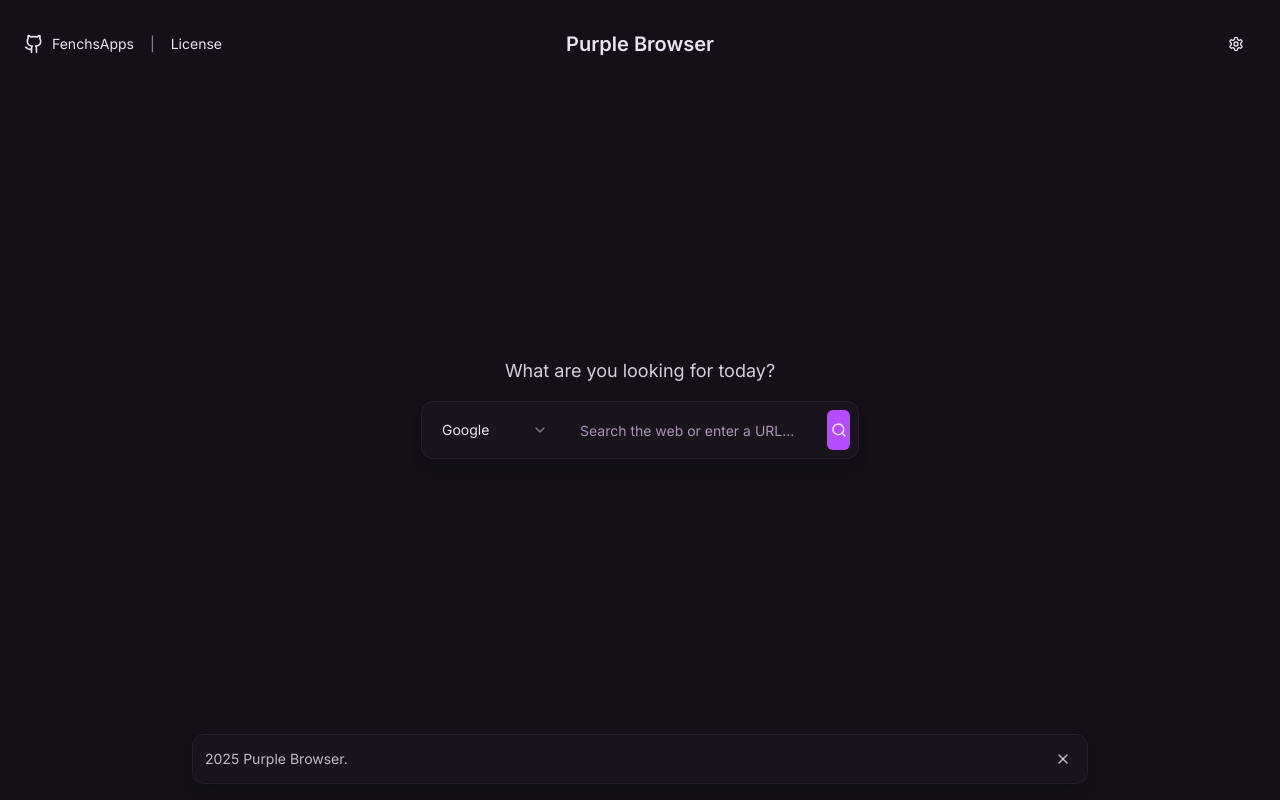
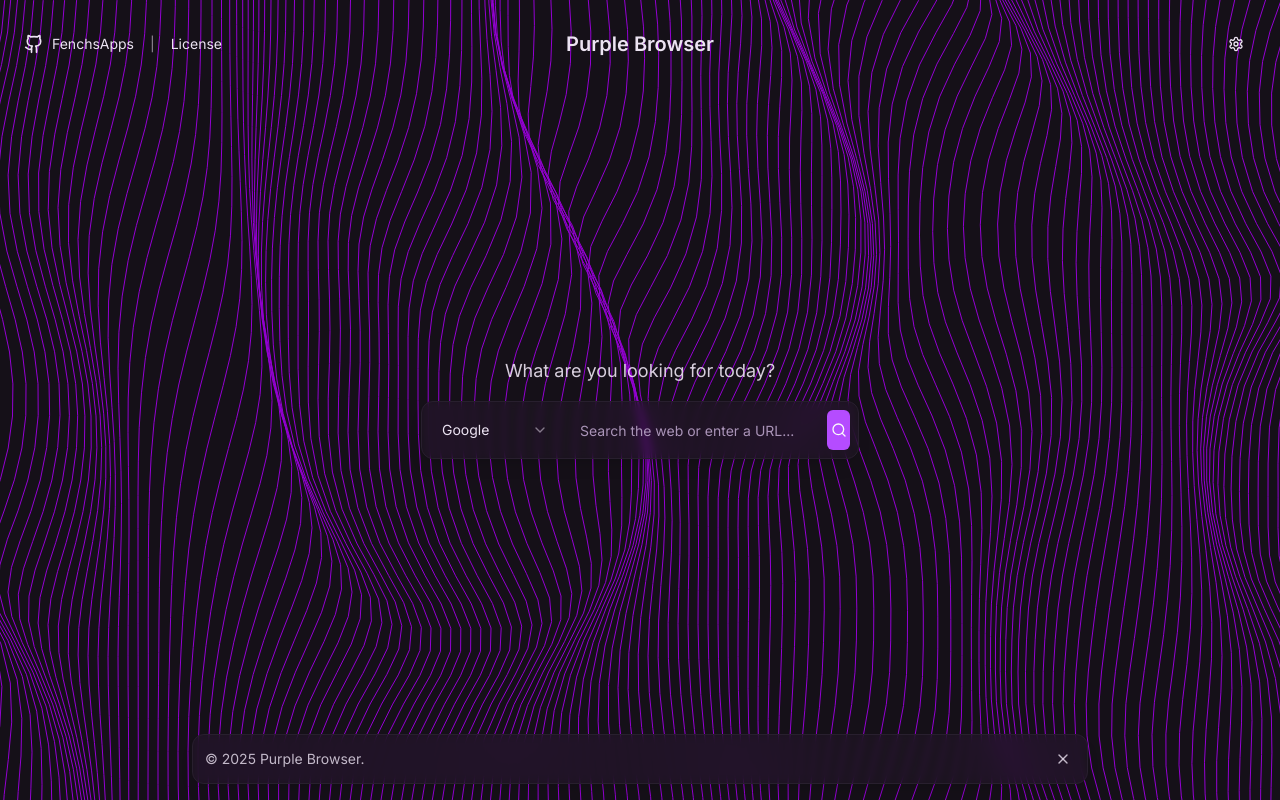
Before and after one commit to FenchsApps/purple-browser, a Next.js app: page / in a window 1280 px wide. Built offline with nearby package versions, Linux system fonts and the light colour scheme.

Commit message:
Update page.tsx

```diff
--- a/src/app/page.tsx
+++ b/src/app/page.tsx
@@ -1,37 +1,74 @@
 "use client";
 
 import { useState, useEffect } from 'react';
-import Link from 'next/link';
+import Link from 'next/link'
 import { Github, X } from 'lucide-react';
 import { WavesBackground } from '@/components/waves-background';
 import { SearchForm } from '@/components/search-form';
-import { SettingsDialog } from '@/components/settings-dialog';
+import { SettingsDialog, Settings } from '@/components/settings-dialog';
 import { getCookie, setCookie } from '@/lib/cookies';
 import { Button } from '@/components/ui/button';
+import { fonts, fontLinks } from '@/lib/fonts';
 
-const DEFAULT_LINE_COLOR = '#9400D3';
+const DEFAULT_SETTINGS: Settings = {
+  lineColor: '#9400D3',
+  backgroundType: 'dynamic',
+  backgroundColor: '#000000',
+  font: 'inter',
+};
 
 export default function Home() {
-  const [lineColor, setLineColor] = useState(DEFAULT_LINE_COLOR);
+  const [settings, setSettings] = useState<Settings>(DEFAULT_SETTINGS);
   const [year, setYear] = useState(new Date().getFullYear());
   const [isFooterVisible, setIsFooterVisible] = useState(true);
 
   useEffect(() => {
-    const savedLineColor = getCookie('lineColor');
-    if (savedLineColor) {
-      setLineColor(savedLineColor);
-    }
+    const savedSettings: Settings = {
+      lineColor: getCookie('lineColor') || DEFAULT_SETTINGS.lineColor,
+      backgroundType: (getCookie('backgroundType') as 'dynamic' | 'solid') || DEFAULT_SETTINGS.backgroundType,
+      backgroundColor: getCookie('backgroundColor') || DEFAULT_SETTINGS.backgroundColor,
+      font: getCookie('font') || DEFAULT_SETTINGS.font,
+    };
+    setSettings(savedSettings);
     setYear(new Date().getFullYear());
   }, []);
 
-  const handleSaveSettings = (newSettings: { lineColor: string }) => {
-    setLineColor(newSettings.lineColor);
+  useEffect(() => {
+    const font = fonts.find(f => f.value === settings.font) || fonts[0];
+    document.body.style.fontFamily = font.family;
+    document.body.style.setProperty('--font-family-headline', font.family);
+
+    const fontLink = fontLinks[settings.font as keyof typeof fontLinks];
+    let linkElement = document.querySelector<HTMLLinkElement>('link[data-font-link]');
+    if (!linkElement) {
+        linkElement = document.createElement('link');
+        linkElement.rel = 'stylesheet';
+        linkElement.setAttribute('data-font-link', 'true');
+        document.head.appendChild(linkElement);
+    }
+    if (linkElement.href !== fontLink) {
+        linkElement.href = fontLink;
+    }
+
+    if (settings.backgroundType === 'solid') {
+      document.body.style.backgroundColor = settings.backgroundColor;
+    } else {
+      document.body.style.backgroundColor = ''; // Revert to CSS variable
+    }
+
+  }, [settings]);
+
+  const handleSaveSettings = (newSettings: Settings) => {
+    setSettings(newSettings);
     setCookie('lineColor', newSettings.lineColor);
+    setCookie('backgroundType', newSettings.backgroundType);
+    setCookie('backgroundColor', newSettings.backgroundColor);
+    setCookie('font', newSettings.font);
   };
 
   return (
     <div className="relative flex min-h-screen w-full flex-col items-center bg-background text-foreground">
-      <WavesBackground lineColor={lineColor} />
+      {settings.backgroundType === 'dynamic' && <WavesBackground lineColor={settings.lineColor} isVisible={true} />}
       <header className="absolute top-0 z-20 flex w-full items-center justify-between p-4 md:p-6">
         <div className="flex items-center gap-4 text-sm font-medium">
           <Link href="https://fenchsapps.github.io" target="_blank" rel="noopener noreferrer" className="flex items-center gap-2 hover:text-primary transition-colors">
@@ -41,19 +78,19 @@ export default function Home() {
           <span className="text-foreground/60">|</span>
           <Link href="https://www.gnu.org/licenses/gpl-3.0.html" target="_blank" rel="noopener noreferrer" className="hover:text-primary transition-colors">License</Link>
         </div>
-        <div className="absolute left-1/2 top-1/2 -translate-x-1/2 -translate-y-1/2 text-xl font-semibold font-headline hidden md:block">
+        <div className="absolute left-1/2 top-1/2 -translate-x-1/2 -translate-y-1/2 text-xl font-semibold font-headline hidden md:block" style={{ fontFamily: 'var(--font-family-headline)' }}>
           Purple Browser
         </div>
         <div>
           <SettingsDialog
-            currentSettings={{ lineColor }}
+            currentSettings={settings}
             onSave={handleSaveSettings}
           />
         </div>
       </header>
 
       <main className="z-10 flex flex-1 flex-col items-center justify-center space-y-4 px-4 text-center">
-        <h1 className="text-4xl font-bold text-primary font-headline sm:text-5xl md:hidden">Purple Browser</h1>
+        <h1 className="text-4xl font-bold text-primary sm:text-5xl md:hidden" style={{ fontFamily: 'var(--font-family-headline)' }}>Purple Browser</h1>
         <div className="w-full max-w-2xl">
           <p className="mb-4 text-lg text-foreground/90">
             What are you looking for today?
@@ -64,7 +101,7 @@ export default function Home() {
 
       {isFooterVisible && (
         <footer className="absolute bottom-0 z-20 w-[calc(100%-2rem)] max-w-4xl mb-4 p-3 border bg-card/50 backdrop-blur-sm rounded-xl shadow-lg flex items-center justify-between text-sm text-foreground/80">
-          <span>{year} Purple Browser.</span>
+          <span>© {year} Purple Browser.</span>
           <Button variant="ghost" size="icon" className="h-6 w-6" onClick={() => setIsFooterVisible(false)}>
             <X className="h-4 w-4" />
             <span className="sr-only">Hide</span>
```
